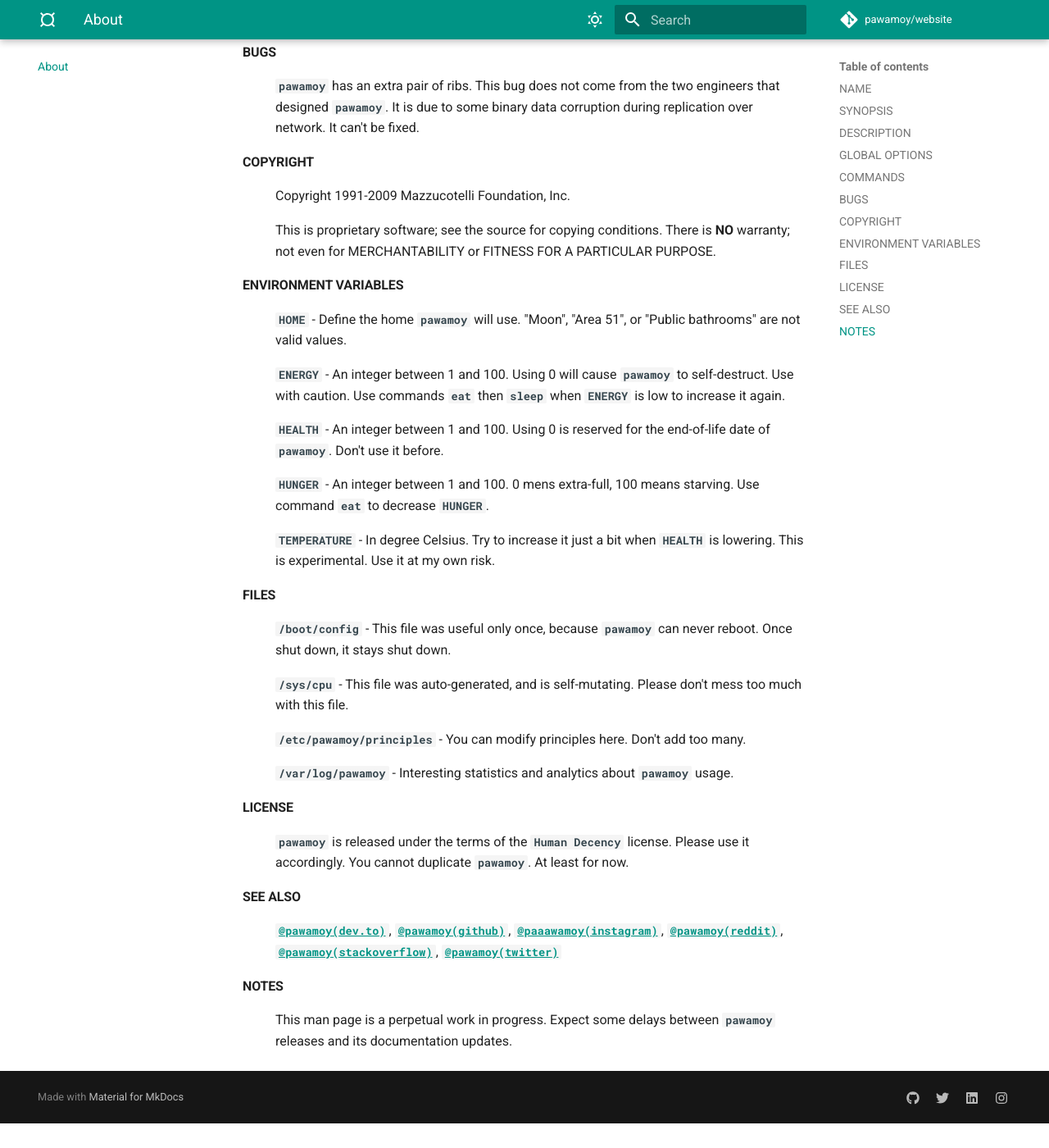
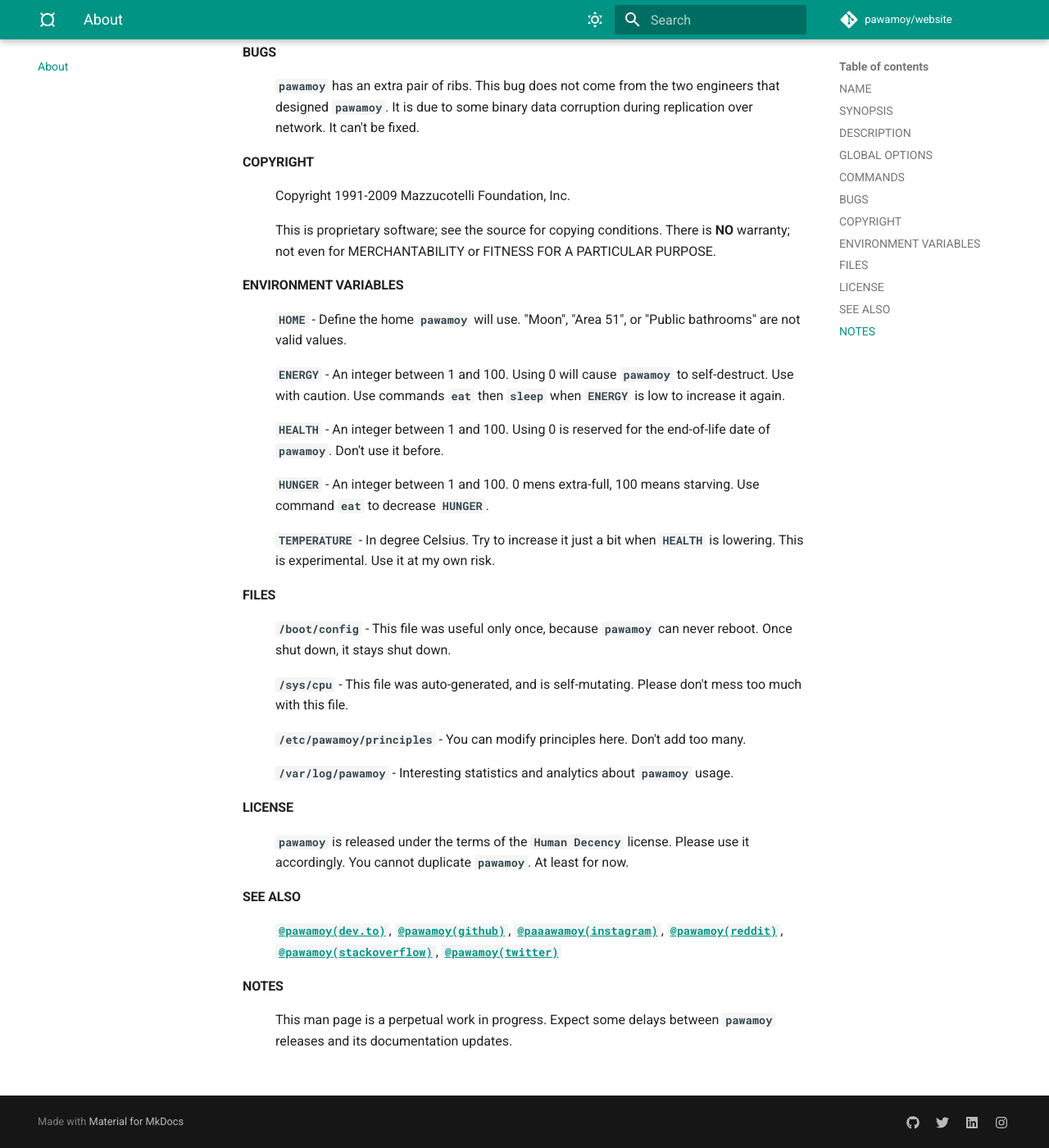
Before and after one commit to pawamoy/website, an MkDocs documentation site: the page built from docs/about.md, in a window 1280 px wide and 1400 px high, scrolled down 4010 px. Shown: the whole window at 82% size. Built offline with MkDocs 1.6.1 and Material for MkDocs 9.7.7, drawn with Linux system fonts in a browser that asks for light colours; comment, search, counter and statistics services are not loaded; before the commit the page ends 5380 px from its top, so only the background shows below that.

Commit message:
Add more bottom space

```diff
--- a/docs/css/custom.css
+++ b/docs/css/custom.css
@@ -26,3 +26,8 @@
   text-decoration: underline;
   text-align: right;
 }
+
+/* More space at the bottom of the page */
+.md-footer {
+  margin-top: 1.5rem;
+}
```
